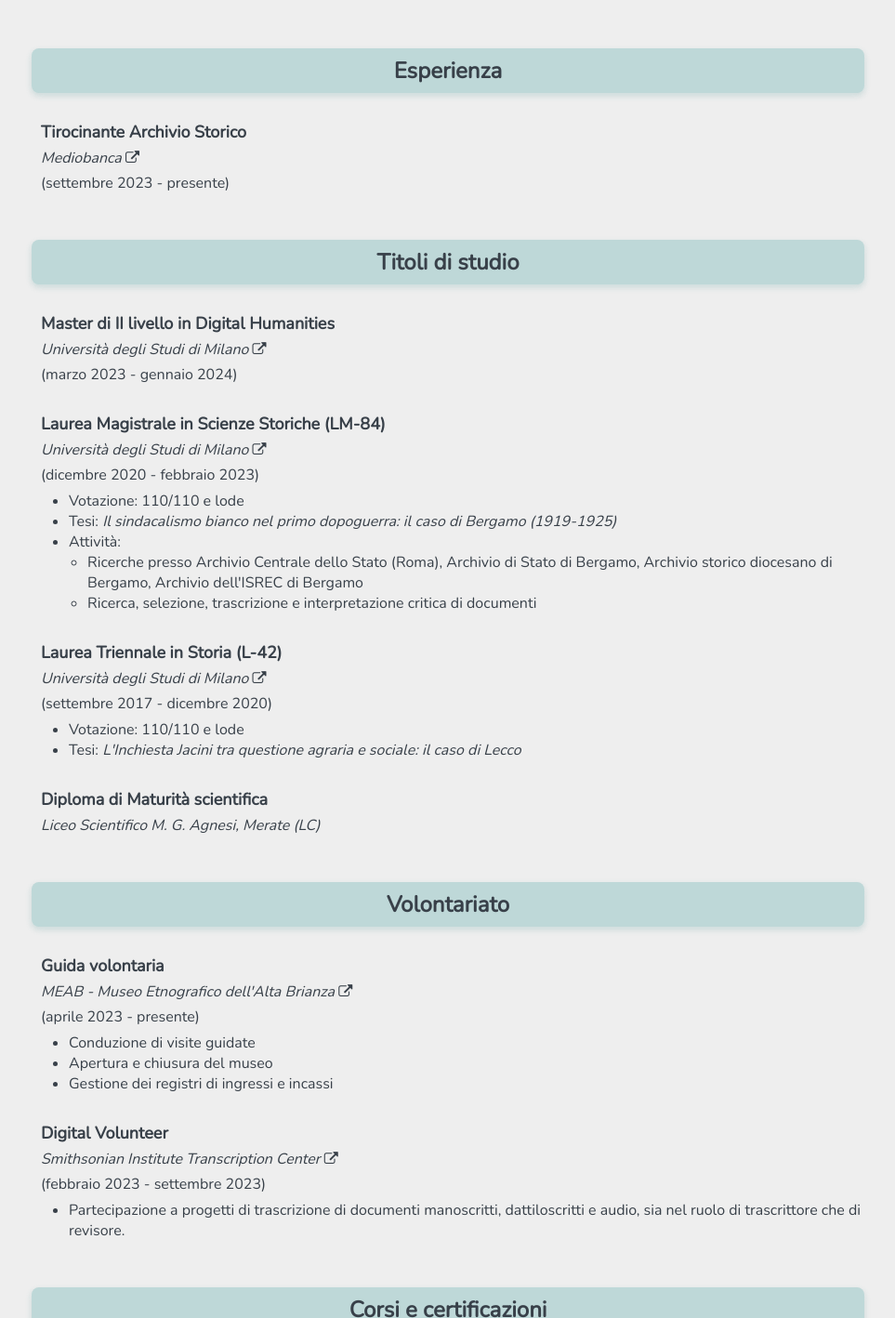
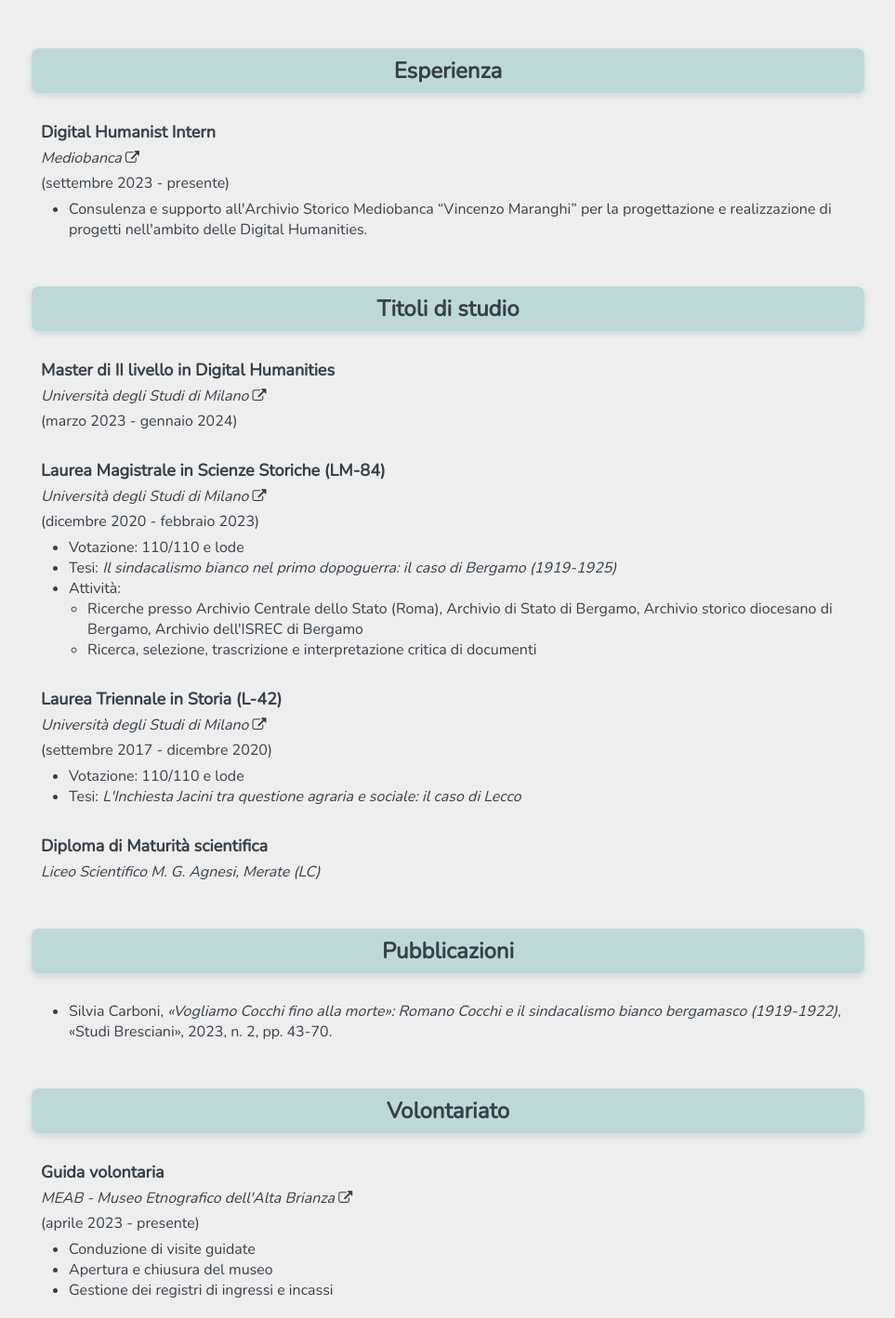
Before and after one commit to carbonisilvia/carbonisilvia.github.io, a plain HTML site: page curriculum.html in a window 1280 px wide. Shown: the part 220-1638 px from the top of the page at 93% size, without its empty margins (158-1121 px from the left). Drawn offline with nearby package versions, Linux system fonts and the light colour scheme.

Commit message:
updated resume and contact info

```diff
--- a/curriculum.html
+++ b/curriculum.html
@@ -30,9 +30,12 @@
 	<h1 class="h1Sec">Curriculum</h1>
 	<div class="CVcontainer">
 		<h2 class="h2Sec">Esperienza</h2>
-			<h3>Tirocinante Archivio Storico</h3>
+			<h3>Digital Humanist Intern</h3>
 			<p><a href="https://archiviostorico.mediobanca.com/" target="_blank"><i>Mediobanca</i> <i class="fa fa-external-link" style="font-size:15px"></i></a></p>
 			<p>(settembre 2023 - presente)</p>
+			<ul>
+				<li>Consulenza e supporto all'Archivio Storico Mediobanca “Vincenzo Maranghi” per la progettazione e realizzazione di progetti nell'ambito delle Digital Humanities.</li>
+			</ul>
 
 		<h2 class="h2Sec">Titoli di studio</h2>
 			<h3>Master di II livello in Digital Humanities</h3>
@@ -63,6 +66,11 @@
 
 			<h3>Diploma di Maturità scientifica</h3>
 			<p><i>Liceo Scientifico M. G. Agnesi, Merate (LC)</i></p>
+
+		<h2 class="h2Sec">Pubblicazioni</h2>
+		<ul style="margin-top: 30px;">
+			<li class="infoSkill">Silvia Carboni, <i>«Vogliamo Cocchi fino alla morte»: Romano Cocchi e il sindacalismo bianco bergamasco (1919-1922)</i>, «Studi Bresciani», 2023, n. 2, pp. 43-70.</li>
+		</ul>
 
 		<h2 class="h2Sec">Volontariato</h2>
 		<h3>Guida volontaria</h3>
@@ -124,7 +132,7 @@
 	<div class="spacer"></div>
 	<!-- FOOTER -->
 	<footer>
-		Website designed and coded by Silvia Carboni &copy; 2023 <br>
+		Website designed and coded by Silvia Carboni &copy; 2024 <br>
 		Icons by <a href="https://fontawesome.com/" target="_blank">Fontawesome</a>
 	</footer>
 </body>
```
Also changed, not shown: contatti.html (+2 -2 lines), index.html (+3 -3 lines), portfolio.html (+1 -1 lines).
